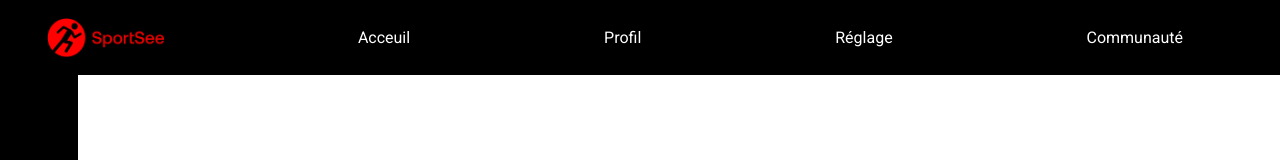
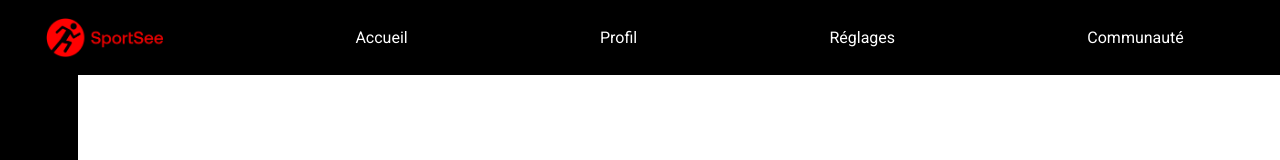
Before and after one commit to Maximecat/Maximecat_12_09052023, a React (Create React App) app: page / in a window 1280 px wide. Shown: the top 160 px of the page. Built offline with nearby package versions, Linux system fonts and the light colour scheme.

Commit message:
Header component update orthography

```diff
--- a/src/components/Header/Header.jsx
+++ b/src/components/Header/Header.jsx
@@ -6,9 +6,9 @@ function Header() {
     return (
         <header className='headerLayout'>
             <img className='headerLogo' src={logo} alt="Logo Sportsee" />
-            <a href='/' alt="Page d'acceuil">Acceuil</a>
+            <a href='/' alt="Page d'acceuil">Accueil</a>
             <a href='/' alt="Page Profil">Profil</a>
-            <a href='/' alt="Réglage">Réglage</a>
+            <a href='/' alt="Réglage">Réglages</a>
             <a href='/' alt="Communauté">Communauté</a>
         </header>
     )
```
